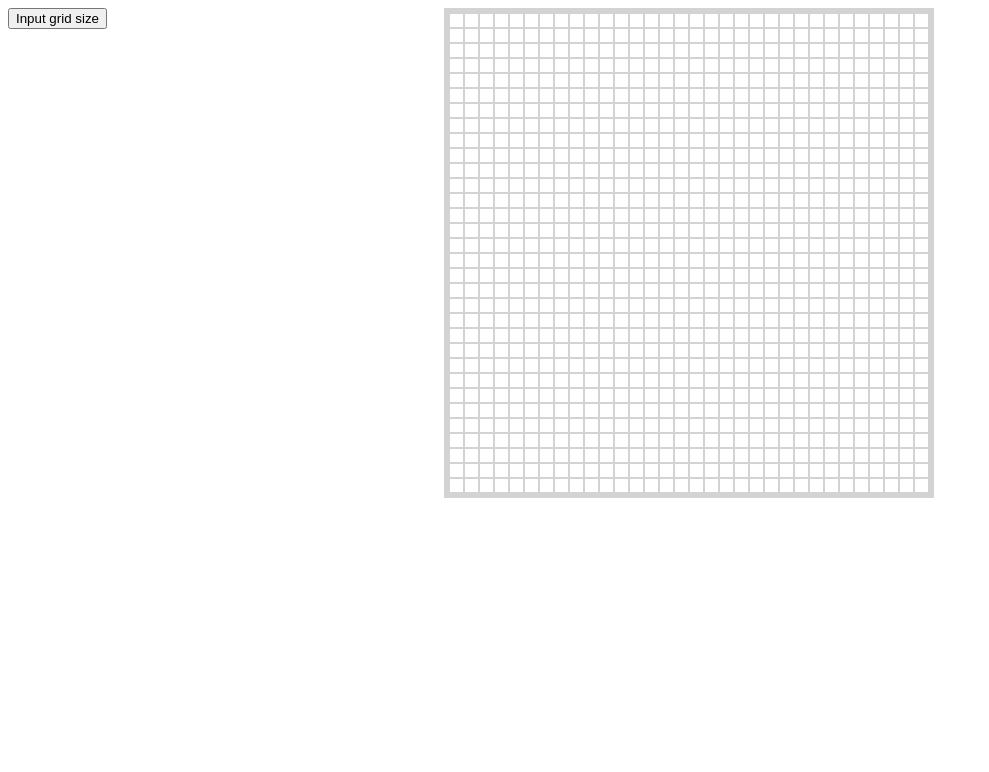
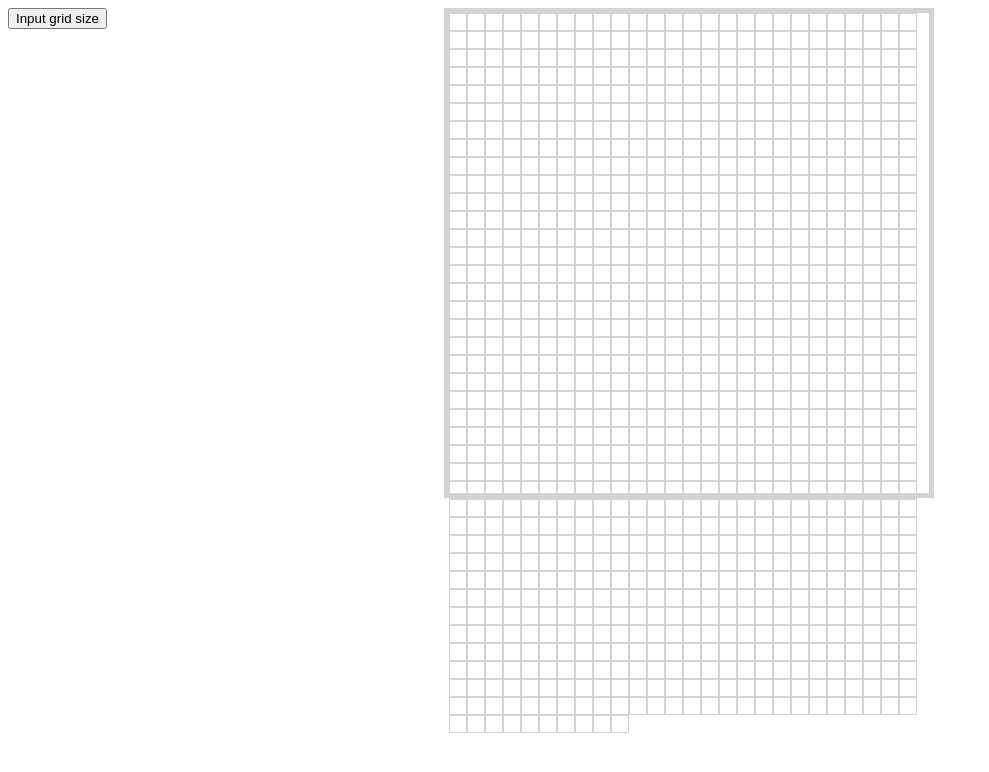
Before and after one commit to Barrymoonshine/etch-a-sketch, a plain HTML site: page index.html in a window 1280 px wide. Shown: the whole page, without its empty margins (0-989 px from the left). Drawn offline with Linux system fonts and the light colour scheme.

Commit message:
Created sizeDivs function

```diff
--- a/script.js
+++ b/script.js
@@ -1,27 +1,33 @@
-document.body.onload = createGrid;
+document.body.onload = createGrid(), sizeDivs();
 
 function createGrid (numDivs = 1024) {
     for (i =0; i <numDivs; i++) {
         let newDiv = document.createElement('div');
         newDiv.className = "squares";
-        newDiv.addEventListener('mouseover', () =>{
+        newDiv.addEventListener('mouseover', () => {
             newDiv.style.backgroundColor = "grey";
         })
         document.getElementById('container').appendChild(newDiv);
     }
-    console.log(numDivs);
 }
 
-createGrid ();
+function sizeDivs (numDivs = 1024) {
+    const allSquares = document.querySelectorAll('.squares')
+        for (const squares of allSquares) {
+            squares.style.width = (480 / (Math.sqrt(numDivs)-2)) + 'px';
+            squares.style.height = (480 / (Math.sqrt(numDivs)-2)) + 'px';
+    }
+}
 
 document.getElementById('myBtn').addEventListener("click", resetGridSize)
 
 function resetGridSize () {
     let userInput = prompt ('Enter the number of squares per side for the new grid');
-    alert (userInput);
+    alert ('A grid size of ' + userInput + ' will be populated');
     let numDivs = Math.pow(userInput,2);
     removeDivs();
     createGrid(numDivs);
+    sizeDivs (numDivs);
 }
 
 function removeDivs () {
--- a/style.css
+++ b/style.css
@@ -14,7 +14,5 @@ body {
 }
 
 .squares {
-    width: 13px;
-    height: 13px;
     border: 1px solid lightgrey;
 }
```
